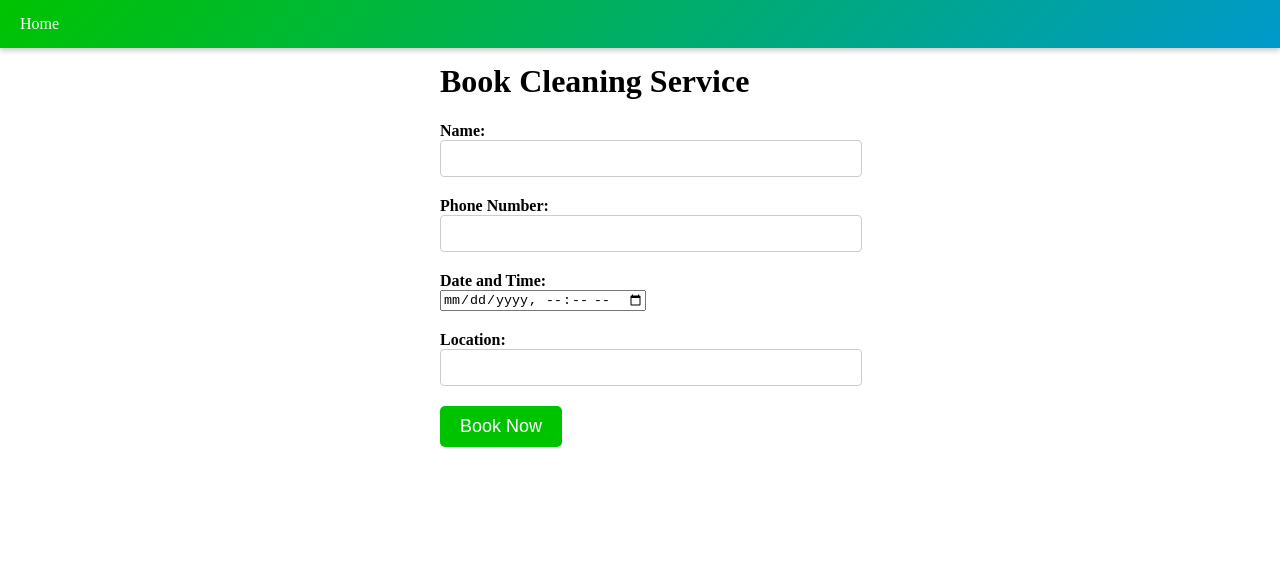
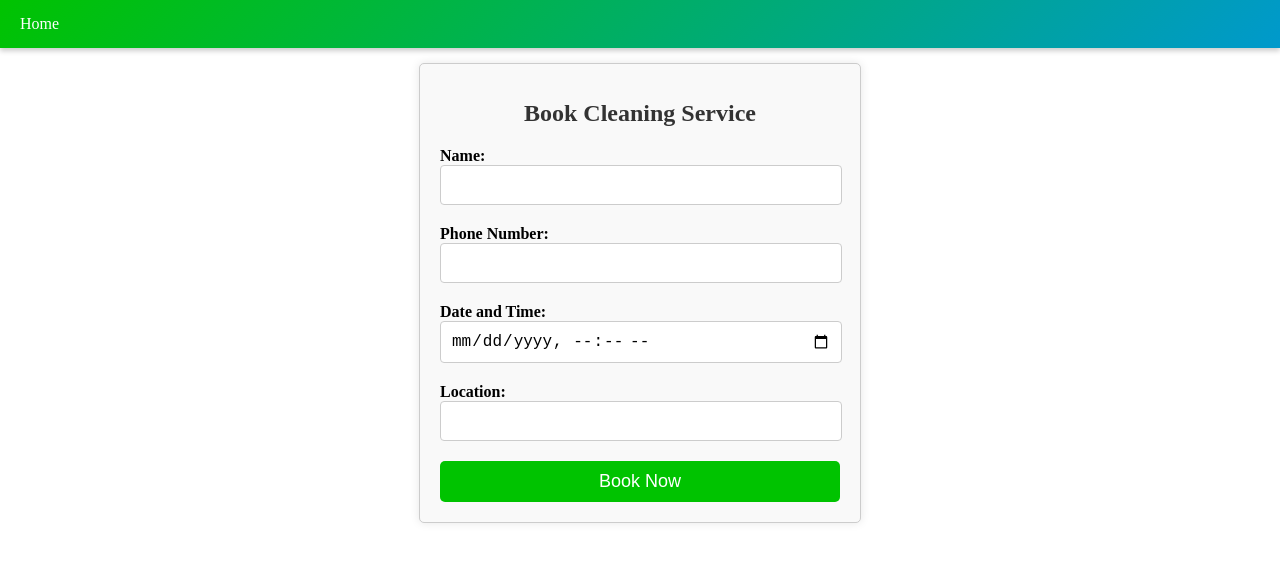
Before and after one commit to atom4real/FE-Line-cleaning-service, a Nuxt app: page /bookingPage in a window 1280 px wide. Shown: the top 562 px of the page. Built offline with nearby package versions, Linux system fonts and the light colour scheme.

Commit message:
add new style CSS

```diff
--- a/pages/bookingPage.vue
+++ b/pages/bookingPage.vue
@@ -76,10 +76,17 @@ export default {
 .booking-form {
   max-width: 400px;
   margin: 5% auto;
+  padding: 20px;
+  border: 1px solid #ccc;
+  border-radius: 5px;
+  box-shadow: 0px 0px 10px rgba(0, 0, 0, 0.1);
+  background-color: #f9f9f9;
+  text-align: center;
 }
 
 .form-group {
   margin-bottom: 20px;
+  text-align: left;
 }
 
 label {
@@ -87,16 +94,15 @@ label {
   font-weight: bold;
 }
 
-select,
-input[type="date"],
-input[type="time"],
-textarea,
 input[type="text"],
-input[type="tel"] {
-  width: 100%;
+input[type="tel"],
+input[type="datetime-local"],
+input[type="text"] {
+  width: 95%;
   padding: 10px;
   border: 1px solid #ccc;
   border-radius: 4px;
+  font-size: 16px;
 }
 
 button {
@@ -107,9 +113,17 @@ button {
   font-size: 18px;
   cursor: pointer;
   border-radius: 5px;
+  width: 100%;
 }
 
 button:hover {
   background-color: #008a00;
 }
+
+h1 {
+  font-size: 24px;
+  margin-bottom: 20px;
+  color: #333;
+}
+
 </style>
```
